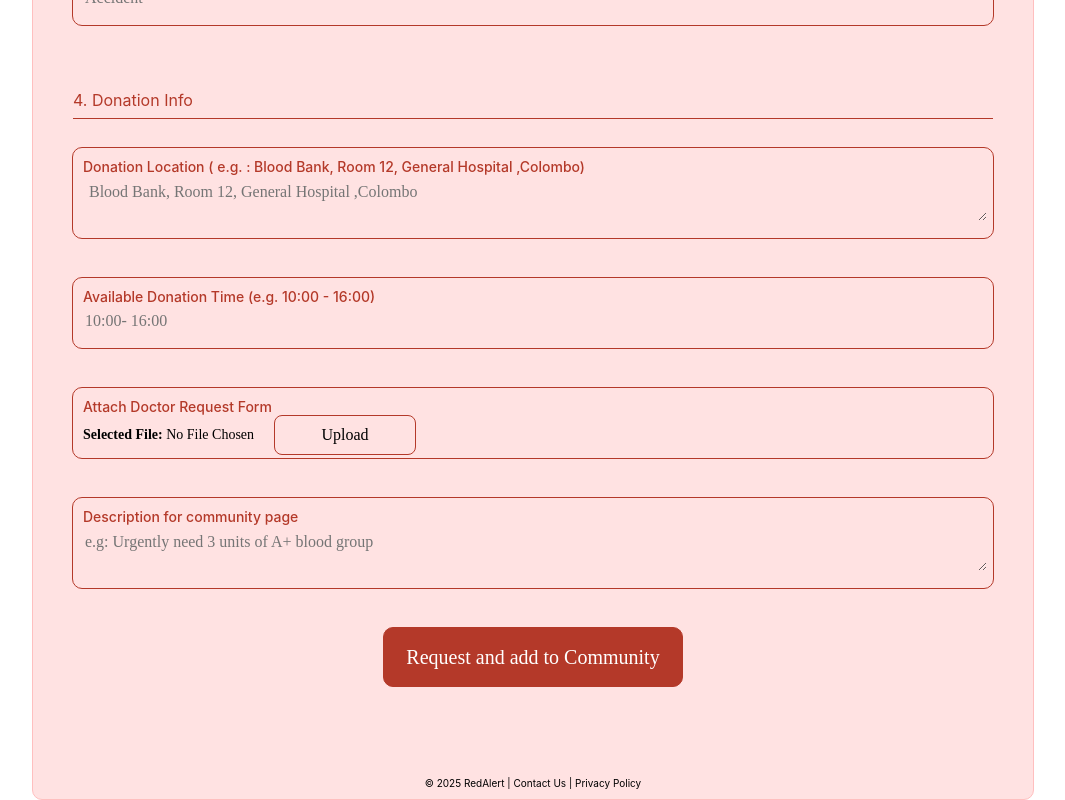
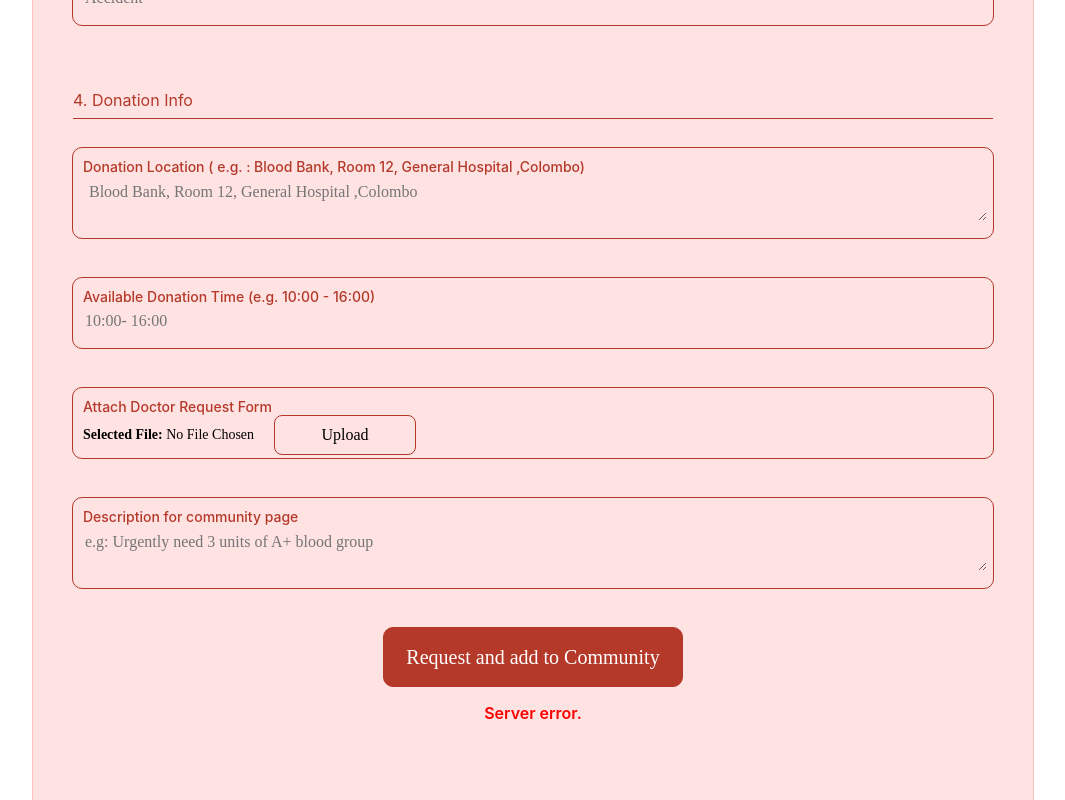
Before and after one commit to ImalshaSathsarani/RedAlert, a React (Create React App) app in the folder web_frontend/: page /request-blood in a window 1280 px wide. Both pictures are taken after a click on the button "Request and add to Community". Shown: the part 1804-2604 px from the top of the page, without its empty margins (107-1172 px from the left). Built offline with nearby package versions, Linux system fonts and the light colour scheme; no server answers.

Commit message:
Added some modifications4

```diff
--- a/web_frontend/src/pages/RequestBlood.jsx
+++ b/web_frontend/src/pages/RequestBlood.jsx
@@ -860,6 +860,18 @@ const token = localStorage.getItem("token");
           >
             Request and add to Community
           </button>
+          {/* Message */}
+{message && (
+  <p
+    style={{
+      color: message.includes("success") ? "green" : "red",
+      marginBottom: "20px",
+      fontWeight: 600,
+    }}
+  >
+    {message}
+  </p>
+)}
 
           <p
             style={{
```
